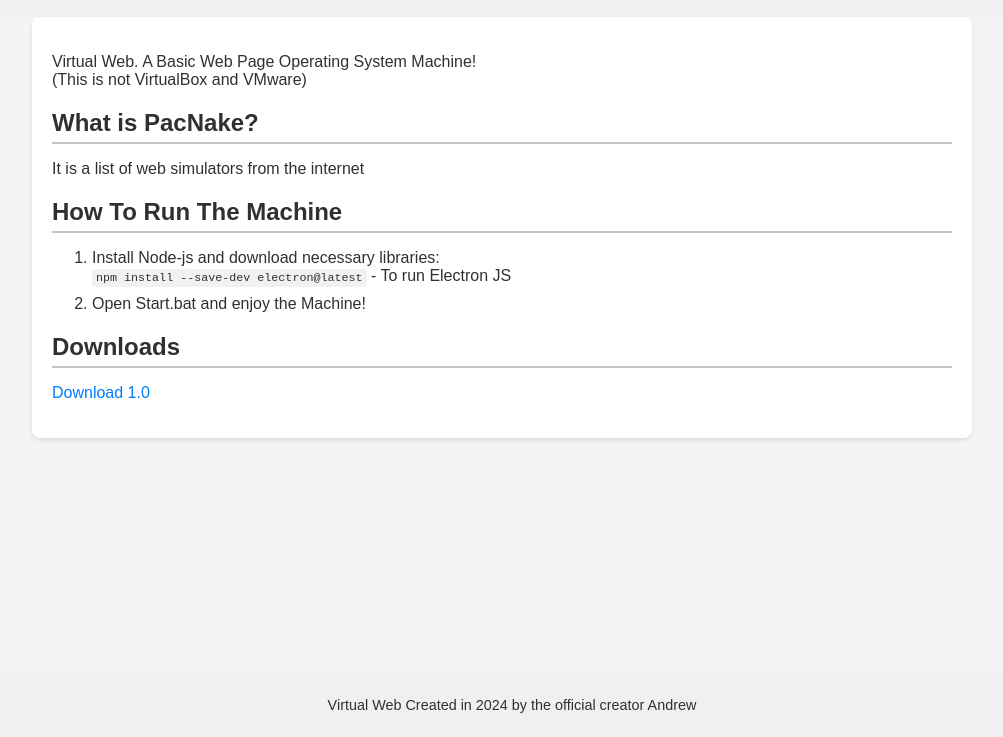
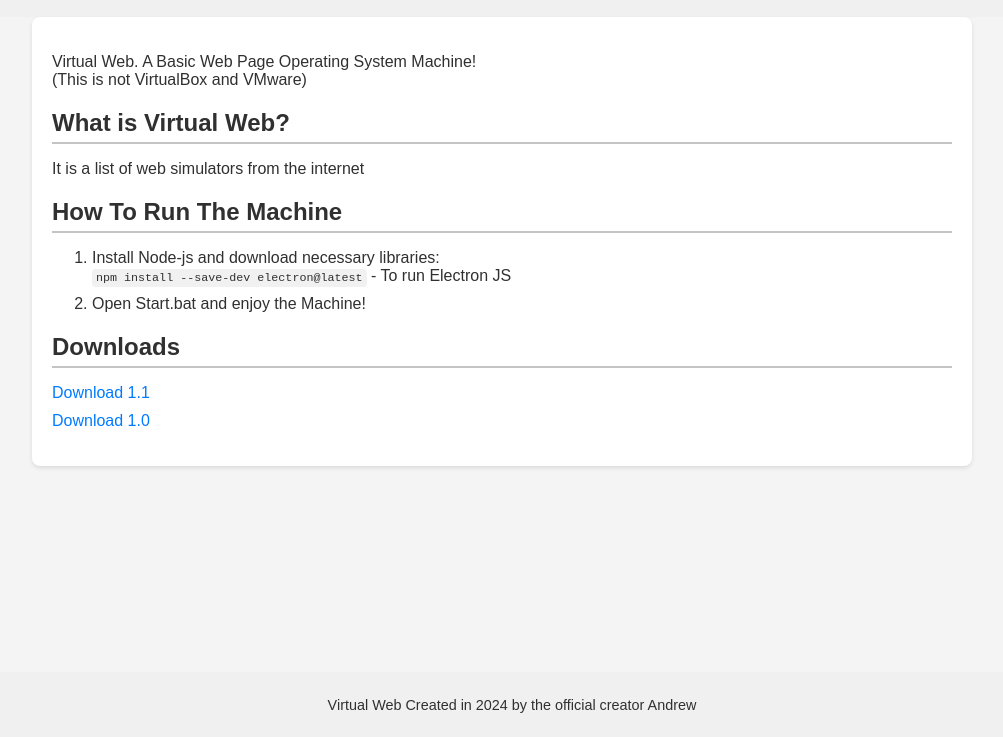
Before and after one commit to AndresDev859674/VirtualWeb, a plain HTML site: page index.html in a window 1280 px wide. Shown: the part 63-800 px from the top of the page, without its empty margins (138-1141 px from the left). Drawn offline with Linux system fonts and the light colour scheme; a script that the page names is missing.

Commit message:
Update index.html

```diff
--- a/index.html
+++ b/index.html
@@ -21,7 +21,7 @@
         </section>
 
         <section>
-            <h2>What is PacNake?</h2>
+            <h2>What is Virtual Web?</h2>
             <p>It is a list of web simulators from the internet</p>
         </section>
 
@@ -40,6 +40,7 @@
         <section>
             <h2>Downloads</h2>
             <ul>
+                <li><a href="https://github.com/AndresDev859674/VirtualWeb/raw/main/Virtual%20Web%201.1.rar">Download 1.1</a> <span class="version-label"></span></li>
                 <li><a href="https://github.com/AndresDev859674/VirtualWeb/raw/main/VirtualWeb1.0.rar">Download 1.0</a> <span class="version-label"></span></li>
             </ul>
         </section>
```
